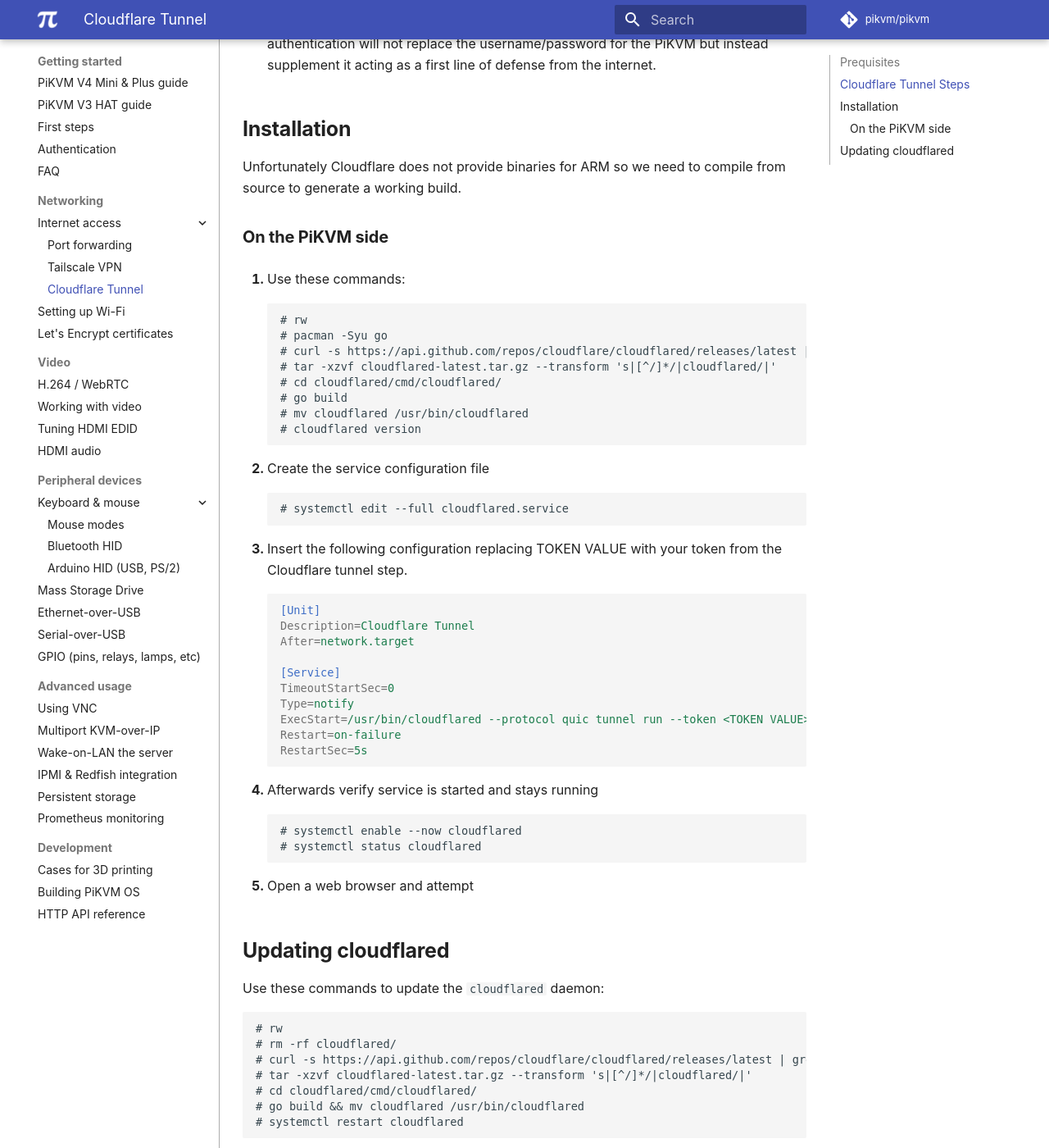
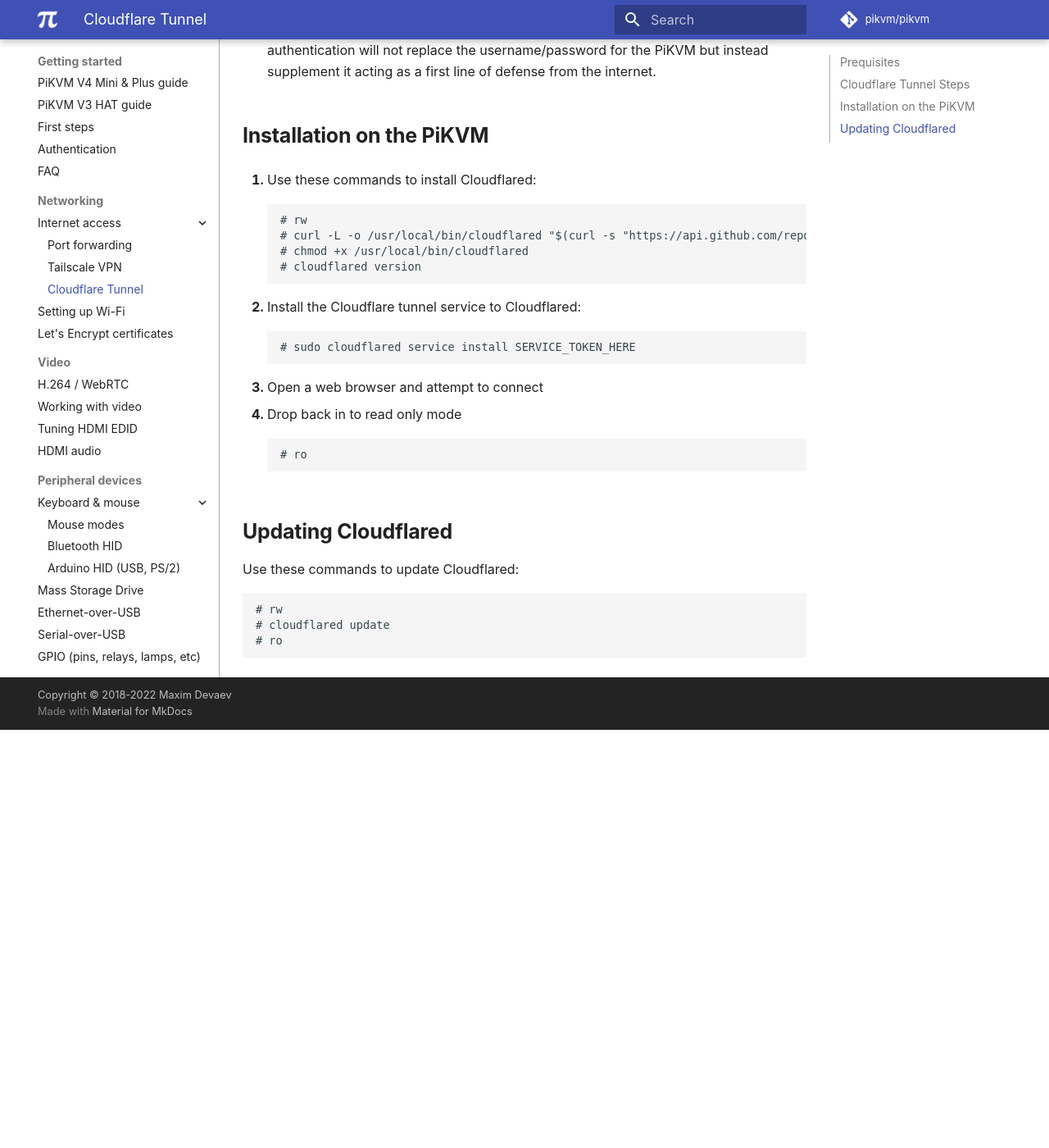
Before and after one commit to pikvm/pikvm, an MkDocs documentation site: the page built from docs/cloudflared.md, in a window 1280 px wide and 1400 px high, scrolled down 909 px. Shown: the whole window at 82% size. Built offline with MkDocs 1.6.1 and Material for MkDocs 9.7.7, drawn with Linux system fonts in a browser that asks for light colours; some web fonts are replaced; comment, search, counter and statistics services are not loaded; after the commit the page ends 1799 px from its top, so only the background shows below that; some of the changed text lies outside the part shown.

Commit message:
Update Cloudflared documentation to download binary instead of compiling (#1030)
* Downloads instead of compile cloudflared

* Typo

````diff
--- a/docs/cloudflared.md
+++ b/docs/cloudflared.md
@@ -1,6 +1,6 @@
 # Cloudflare Tunnels
 
-[Cloudflare Tunnels](https://developers.cloudflare.com/cloudflare-one/connections/connect-apps/) can be used to access PiKVM over the internet securely using Cloudflare Zero Trust with the `cloudflared` daemon. This is a convenient and free (for private use) tool for allowing access to web services running on your internal network without port forwarding or IPv4/IPv6 compatability issues. This document is provided as an example for accessing your PiKVM over the internet but you can also use Zerotier/[Tailscale](tailscale.md)/*Insert XYZ VPN service here*. Basic support like whats shown below is provided as an example, any other setting or functionality needs to be redirected to the appropriate community.
+[Cloudflare Tunnels](https://developers.cloudflare.com/cloudflare-one/connections/connect-apps/) can be used to access PiKVM over the internet securely using Cloudflare Zero Trust with Cloudflared. This is a convenient and free (for 50 users) tool for allowing access to web services running on your internal network without port forwarding or IPv4/IPv6 compatability issues. This document is provided as an example for accessing your PiKVM over the internet but you can also use Zerotier/[Tailscale](tailscale.md)/*Insert XYZ VPN service here*. Basic support like whats shown below is provided as an example, any other setting or functionality needs to be redirected to the appropriate community.
 
 
 ## Prequisites
@@ -8,6 +8,8 @@
 1. A domain utilizing Cloudflare for DNS
 
 2. A Cloudflare tunnel configured with an application created and secured by an access policy
+
+3. Custom firewall rules configured in Cloudflare as needed
 
 
 ## Cloudflare Tunnel Steps
@@ -21,67 +23,38 @@
    * Don't skip the access policies as this important to preventing randoms from the internet from gaining access to your PiKVM. Cloudflare offers a variety of login options with the simplest being One-time PINs that are emailed to you. NOTE: This external authentication will not replace the username/password for the PiKVM but instead supplement it acting as a first line of defense from the internet.
 
 
-## Installation
+## Installation on the PiKVM
 
-Unfortunately Cloudflare does not provide binaries for ARM so we need to compile from source to generate a working build.
-
-
-### On the PiKVM side
-
-1. Use these commands:
+1. Use these commands to install Cloudflared:
 
     ```
     # rw
-    # pacman -Syu go
-    # curl -s https://api.github.com/repos/cloudflare/cloudflared/releases/latest | grep "tarball_url" | cut -d '"' -f 4 | xargs curl -LJo cloudflared-latest.tar.gz
-    # tar -xzvf cloudflared-latest.tar.gz --transform 's|[^/]*/|cloudflared/|'
-    # cd cloudflared/cmd/cloudflared/
-    # go build
-    # mv cloudflared /usr/bin/cloudflared
+    # curl -L -o /usr/local/bin/cloudflared "$(curl -s "https://api.github.com/repos/cloudflare/cloudflared/releases/latest" | grep -e 'browser_download_url.*/cloudflared-linux-armhf"' | sed -e 's/[\ \":]//g' -e 's/browser_download_url//g' -e 's/\/\//:\/\//g')"
+    # chmod +x /usr/local/bin/cloudflared
     # cloudflared version
     ```
 
-2. Create the service configuration file
+2. Install the Cloudflare tunnel service to Cloudflared:
 
     ```
-    # systemctl edit --full cloudflared.service
+    # sudo cloudflared service install SERVICE_TOKEN_HERE
     ```
 
-3. Insert the following configuration replacing TOKEN VALUE with your token from the Cloudflare tunnel step.
 
-    ```ini
-    [Unit]
-    Description=Cloudflare Tunnel
-    After=network.target
+3. Open a web browser and attempt to connect
 
-    [Service]
-    TimeoutStartSec=0
-    Type=notify
-    ExecStart=/usr/bin/cloudflared --protocol quic tunnel run --token <TOKEN VALUE>
-    Restart=on-failure
-    RestartSec=5s
+4. Drop back in to read only mode
+
+    ```
+    # ro
     ```
 
-4. Afterwards verify service is started and stays running
+## Updating Cloudflared
 
-    ```
-    # systemctl enable --now cloudflared
-    # systemctl status cloudflared
-    ```
-
-5. Open a web browser and attempt
-
-
-## Updating cloudflared
-
-Use these commands to update the ```cloudflared``` daemon:
+Use these commands to update Cloudflared:
 
 ```
 # rw
-# rm -rf cloudflared/
-# curl -s https://api.github.com/repos/cloudflare/cloudflared/releases/latest | grep "tarball_url" | cut -d '"' -f 4 | xargs curl -LJo cloudflared-latest.tar.gz
-# tar -xzvf cloudflared-latest.tar.gz --transform 's|[^/]*/|cloudflared/|'
-# cd cloudflared/cmd/cloudflared/
-# go build && mv cloudflared /usr/bin/cloudflared
-# systemctl restart cloudflared
+# cloudflared update
+# ro
 ```
````
